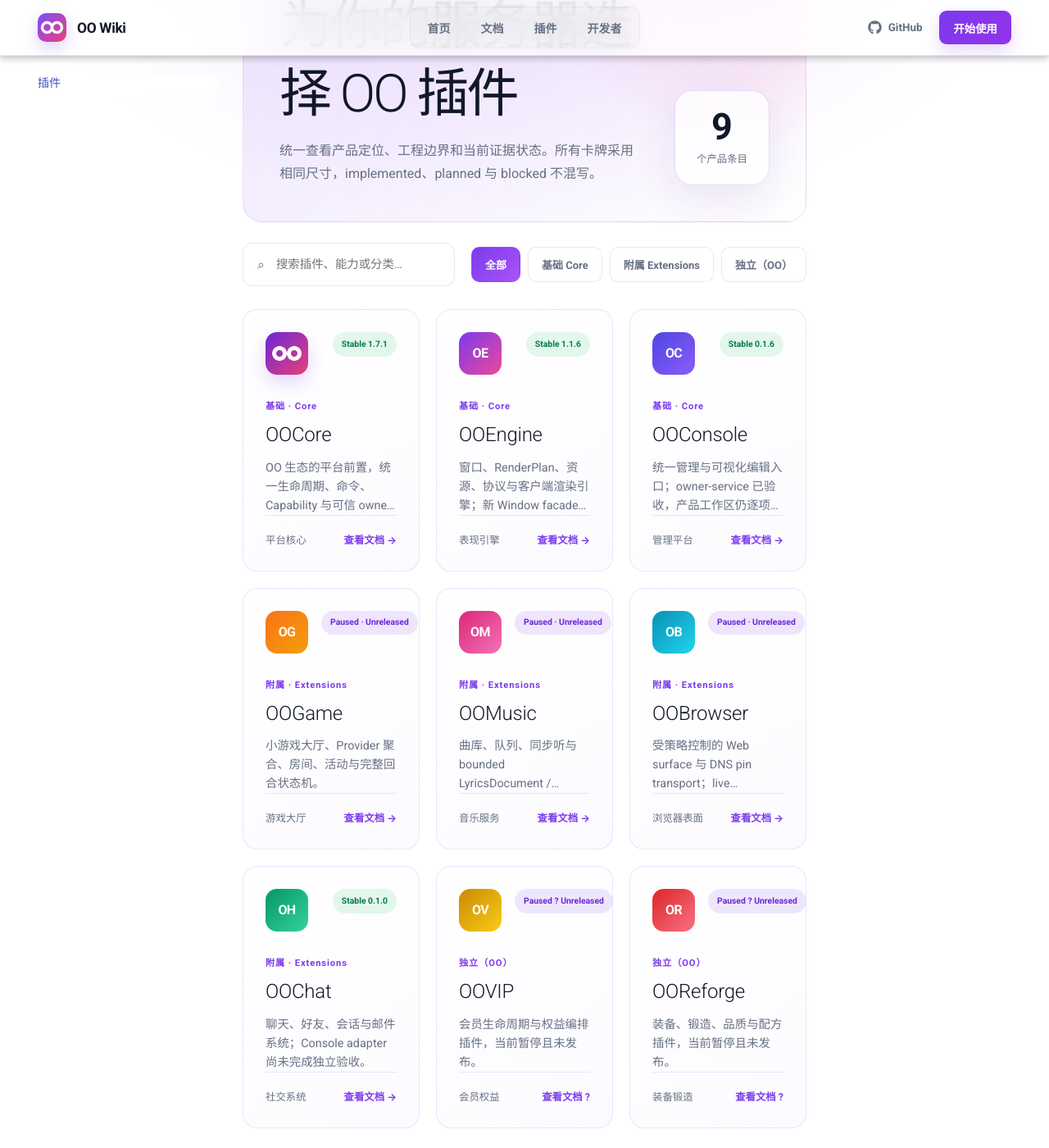
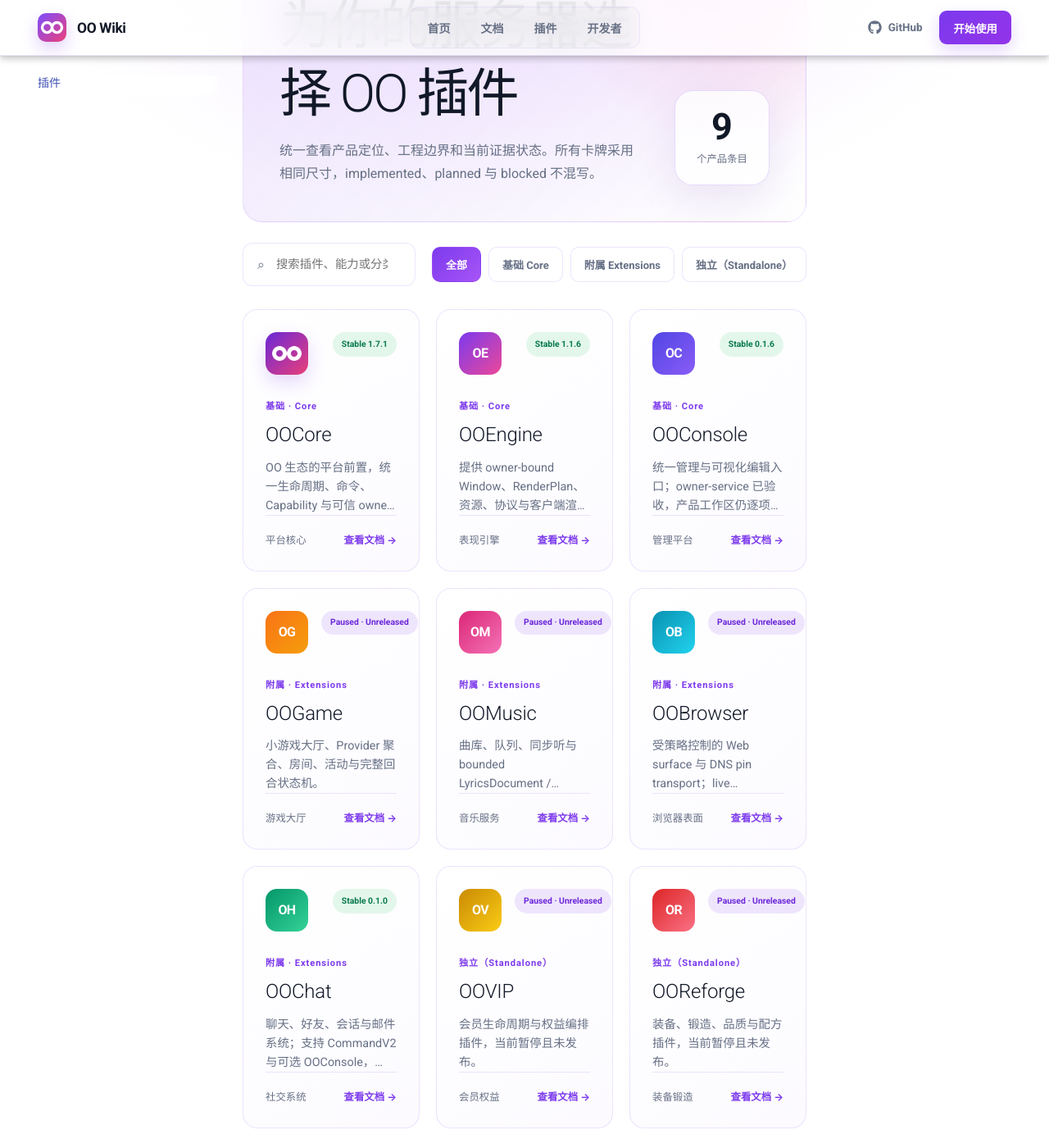
Before and after one commit to Meowopia/OOWiki, an MkDocs documentation site: the page built from docs/plugins/index.md, in a window 1280 px wide and 1400 px high, scrolled down 237 px. Shown: the whole window at 82% size. Built offline with MkDocs 1.6.1 and Material for MkDocs 9.7.7, drawn with Linux system fonts in a browser that asks for light colours; comment, search, counter and statistics services are not loaded.

Commit message:
Fix Wiki encoding and product-page sections

```diff
--- a/docs/plugins/index.md
+++ b/docs/plugins/index.md
@@ -18,7 +18,7 @@
     <button type="button" class="is-active" data-plugin-filter="all">全部</button>
     <button type="button" data-plugin-filter="core">基础 Core</button>
     <button type="button" data-plugin-filter="extensions">附属 Extensions</button>
-    <button type="button" data-plugin-filter="independent">独立（OO）</button>
+    <button type="button" data-plugin-filter="independent">独立（Standalone）</button>
   </div>
 </div>
 
@@ -30,7 +30,7 @@
   </a>
   <a class="plugin-card" href="ooengine/" data-category="core" data-search="ooengine core window ui renderplan menu video editor hud">
     <div class="plugin-card-top"><span class="plugin-lettermark mark-violet">OE</span><span class="plugin-state state-implemented">Stable 1.1.6</span></div>
-    <div class="plugin-card-body"><span class="plugin-category">基础 · Core</span><h2>OOEngine</h2><p>窗口、RenderPlan、资源、协议与客户端渲染引擎；新 Window facade 仍有独立 blocker。</p></div>
+    <div class="plugin-card-body"><span class="plugin-category">基础 · Core</span><h2>OOEngine</h2><p>提供 owner-bound Window、RenderPlan、资源、协议与客户端渲染能力。</p></div>
     <div class="plugin-card-footer"><span>表现引擎</span><b>查看文档 →</b></div>
   </a>
   <a class="plugin-card" href="ooconsole/" data-category="core" data-search="ooconsole core console editor workspace owner service admin">
@@ -55,19 +55,19 @@
   </a>
   <a class="plugin-card" href="oochat/" data-category="extensions" data-search="oochat extensions chat social friend mail 聊天 好友 邮件">
     <div class="plugin-card-top"><span class="plugin-lettermark mark-green">OH</span><span class="plugin-state state-implemented">Stable 0.1.0</span></div>
-    <div class="plugin-card-body"><span class="plugin-category">附属 · Extensions</span><h2>OOChat</h2><p>聊天、好友、会话与邮件系统；Console adapter 尚未完成独立验收。</p></div>
+    <div class="plugin-card-body"><span class="plugin-category">附属 · Extensions</span><h2>OOChat</h2><p>聊天、好友、会话与邮件系统；支持 CommandV2 与可选 OOConsole，0.1.0 暂不包含 Window/UI。</p></div>
     <div class="plugin-card-footer"><span>社交系统</span><b>查看文档 →</b></div>
   </a>
 
   <a class="plugin-card" href="oovip/" data-category="independent" data-search="oovip independent vip membership 会员 权益">
-    <div class="plugin-card-top"><span class="plugin-lettermark mark-gold">OV</span><span class="plugin-state state-planned">Paused ? Unreleased</span></div>
-    <div class="plugin-card-body"><span class="plugin-category">独立（OO）</span><h2>OOVIP</h2><p>会员生命周期与权益编排插件，当前暂停且未发布。</p></div>
-    <div class="plugin-card-footer"><span>会员权益</span><b>查看文档 ?</b></div>
+    <div class="plugin-card-top"><span class="plugin-lettermark mark-gold">OV</span><span class="plugin-state state-planned">Paused · Unreleased</span></div>
+    <div class="plugin-card-body"><span class="plugin-category">独立（Standalone）</span><h2>OOVIP</h2><p>会员生命周期与权益编排插件，当前暂停且未发布。</p></div>
+    <div class="plugin-card-footer"><span>会员权益</span><b>查看文档 →</b></div>
   </a>
   <a class="plugin-card" href="ooreforge/" data-category="independent" data-search="ooreforge independent reforge equipment 装备 锻造">
-    <div class="plugin-card-top"><span class="plugin-lettermark mark-red">OR</span><span class="plugin-state state-planned">Paused ? Unreleased</span></div>
-    <div class="plugin-card-body"><span class="plugin-category">独立（OO）</span><h2>OOReforge</h2><p>装备、锻造、品质与配方插件，当前暂停且未发布。</p></div>
-    <div class="plugin-card-footer"><span>装备锻造</span><b>查看文档 ?</b></div>
+    <div class="plugin-card-top"><span class="plugin-lettermark mark-red">OR</span><span class="plugin-state state-planned">Paused · Unreleased</span></div>
+    <div class="plugin-card-body"><span class="plugin-category">独立（Standalone）</span><h2>OOReforge</h2><p>装备、锻造、品质与配方插件，当前暂停且未发布。</p></div>
+    <div class="plugin-card-footer"><span>装备锻造</span><b>查看文档 →</b></div>
   </a>
 </div>
 
```
Also changed, not shown: README.md (+1 -1 lines), docs/acceptance.md (+2 -2 lines), docs/plugins/oochat.md (+0 -11 lines), docs/plugins/ooconsole.md (+0 -7 lines), docs/plugins/oocore.md (+1 -10 lines), docs/plugins/ooengine.md (+1 -13 lines), docs/plugins/ooreforge.md (+1 -1 lines), docs/plugins/oovip.md (+1 -1 lines).
